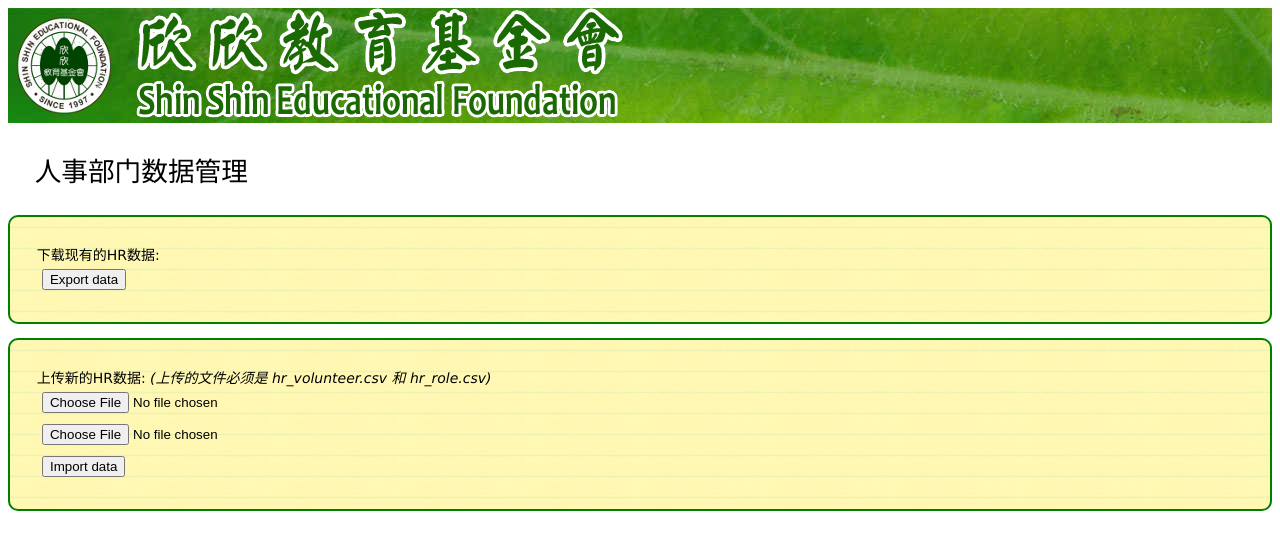
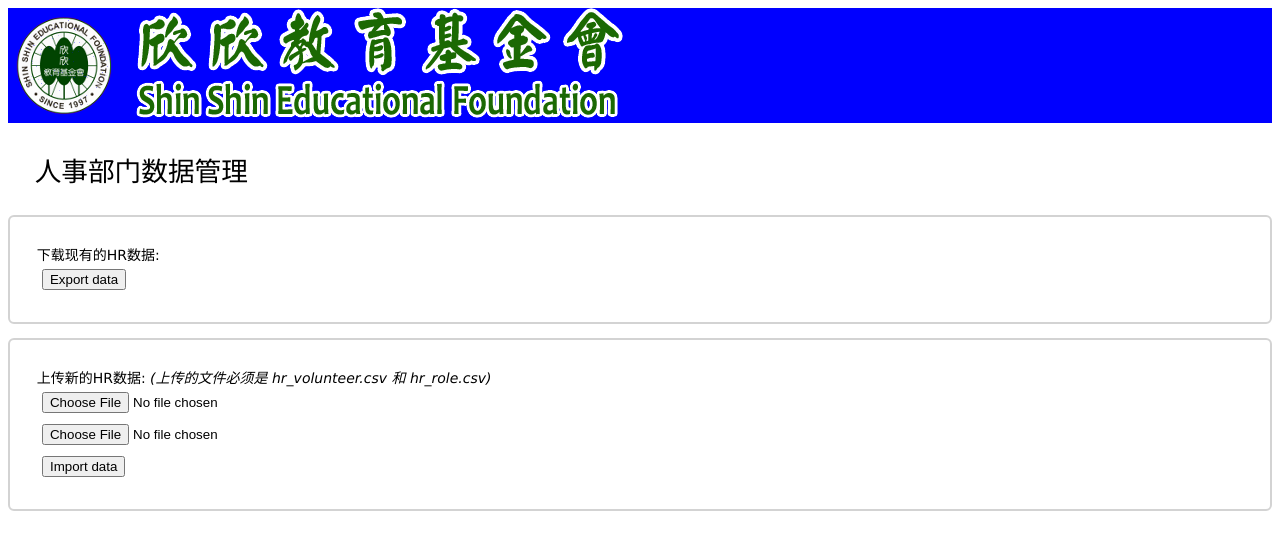
Before and after one commit to victorlp2000/shinshin-hr, a web app: file public/hrdata.html in a window 1280 px wide. Shown: the top 550 px of the page. Run offline with its HTML, style and script files only (its server is not run), Linux system fonts and the light colour scheme; some libraries are stand-ins or nearby versions.

Commit message:
remove page header for putting the page into frame

```diff
--- a/public/shinshin.html
+++ b/public/shinshin.html
@@ -55,11 +55,13 @@
 		</script>
 	</head>
 	<body>
+		<!-- remove header: used in iframe
 		<div id="header" style="background-color:#0000ff">
 		    <div id="header_left">
 		      	<img src="images/logo_banner.png" alt="logo and banner">
 		    </div>
 		</div>
+		-->
 		<div id="tabs">
 		    <div id="tab_menu">
 		    </div>
--- a/public/stylesheets/shinshin.css
+++ b/public/stylesheets/shinshin.css
@@ -7,7 +7,7 @@
 
   /* cursor on the item */
   .mouseover_item {
-    background-color: green;
+    /* background-color: green; */
   }
 
   /* the item is active (member info is showing up) */
@@ -17,14 +17,12 @@
 
   /* header */
 	#header {
-		background: transparent url('../images/header-bgs.jpg') scroll no-repeat;
 		margin:0;
     padding:0px 0px 0px 0px;
 	}
 
   #tab_panel {
     position: relative;
-    background: url('../images/body-bgss.jpg');
     padding-left: 14px;
     padding-top: 10px;
     padding-right: 10px;
@@ -38,10 +36,9 @@
     margin-right: 0px;
     margin-top: 0px;
     margin-bottom: 0px;
-    border: 2px solid green;
-    border-radius: 10px;
+    border: 2px solid lightgray;
+    border-radius: 6px;
     position: absolute;
-    background: url('../images/paper.png');
   }
 
   #members {
@@ -58,11 +55,11 @@
 
   /* active tab background */
   .ui-tabs .ui-tabs-nav .ui-state-active {
-    background: green;
+    /* background: green; */
   }
   /* active tab text color */
   .ui-tabs .ui-tabs-nav .ui-state-active .ui-tabs-anchor {
-    color: #ffffff;
+    color: #000000;
     font-weight: bold;
   }
 
@@ -80,8 +77,8 @@
     padding: 1em;
     width: 0px;
     height: 0px;
-    border: 2px solid green;
-    border-radius: 10px;
+    border: 2px solid lightgray;
+    border-radius: 6px;
     background: #ffffff;
   }
 
```
